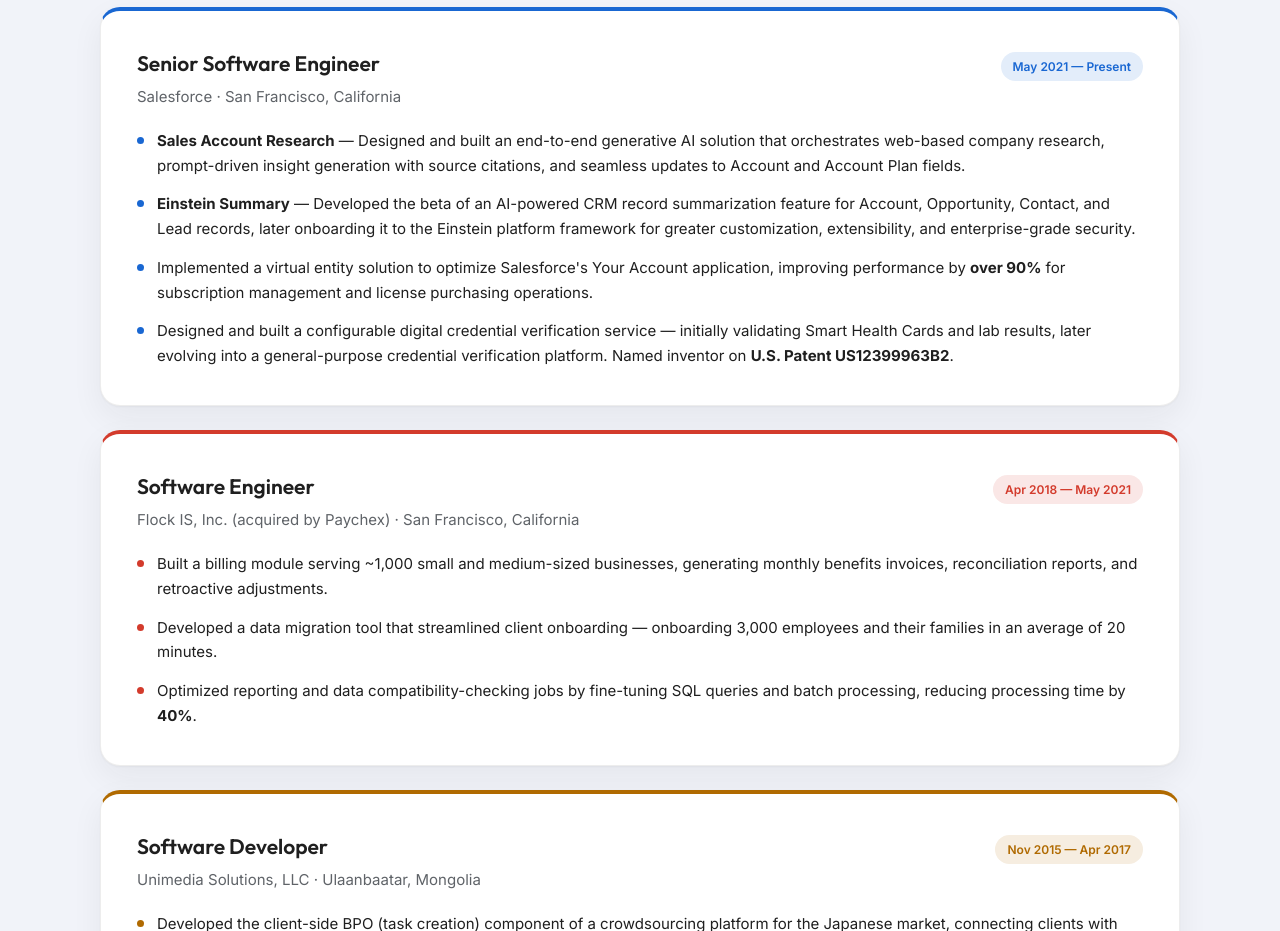
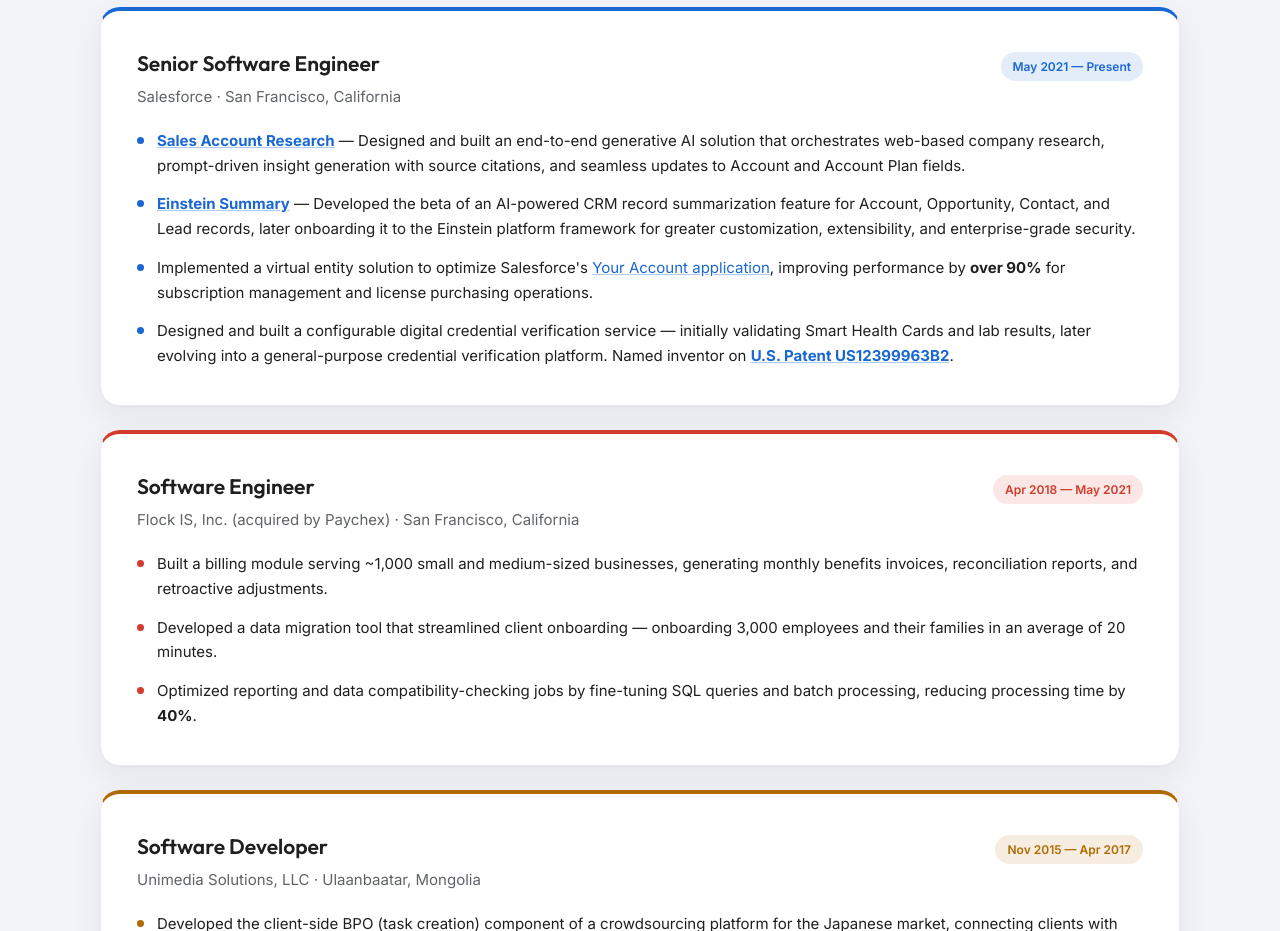
Before and after one commit to ganbaatar11/me, a plain HTML site: page index.html in a window 1280 px wide. Shown: the part 1460-2391 px from the top of the page. Drawn offline with Linux system fonts and the light colour scheme.

Commit message:
Add files via upload

```diff
--- a/index.html
+++ b/index.html
@@ -8,7 +8,7 @@
 <link rel="preconnect" href="https://fonts.googleapis.com">
 <link rel="preconnect" href="https://fonts.gstatic.com" crossorigin>
 <link href="https://fonts.googleapis.com/css2?family=Outfit:wght@400;500;600;700;800&family=Inter:wght@400;500;600;700&display=swap" rel="stylesheet">
-<link rel="stylesheet" href="styles.css?v=1789167250">
+<link rel="stylesheet" href="styles.css?v=1789167866">
 </head>
 <body>
 
@@ -82,10 +82,10 @@
           </div>
           <p class="exp-company">Salesforce · San Francisco, California</p>
           <ul>
-            <li><strong>Sales Account Research</strong> — Designed and built an end-to-end generative AI solution that orchestrates web-based company research, prompt-driven insight generation with source citations, and seamless updates to Account and Account Plan fields.</li>
-            <li><strong>Einstein Summary</strong> — Developed the beta of an AI-powered CRM record summarization feature for Account, Opportunity, Contact, and Lead records, later onboarding it to the Einstein platform framework for greater customization, extensibility, and enterprise-grade security.</li>
-            <li>Implemented a virtual entity solution to optimize Salesforce's Your Account application, improving performance by <strong>over 90%</strong> for subscription management and license purchasing operations.</li>
-            <li>Designed and built a configurable digital credential verification service — initially validating Smart Health Cards and lab results, later evolving into a general-purpose credential verification platform. Named inventor on <strong>U.S. Patent US12399963B2</strong>.</li>
+            <li><strong><a href="https://help.salesforce.com/s/articleView?id=sales.account_research_overview.htm&type=5" target="_blank" rel="noopener">Sales Account Research</a></strong> — Designed and built an end-to-end generative AI solution that orchestrates web-based company research, prompt-driven insight generation with source citations, and seamless updates to Account and Account Plan fields.</li>
+            <li><strong><a href="https://help.salesforce.com/s/articleView?id=ind.einstein_summary.htm&type=5" target="_blank" rel="noopener">Einstein Summary</a></strong> — Developed the beta of an AI-powered CRM record summarization feature for Account, Opportunity, Contact, and Lead records, later onboarding it to the Einstein platform framework for greater customization, extensibility, and enterprise-grade security.</li>
+            <li>Implemented a virtual entity solution to optimize Salesforce's <a href="https://www.salesforce.com/your-account/" target="_blank" rel="noopener">Your Account application</a>, improving performance by <strong>over 90%</strong> for subscription management and license purchasing operations.</li>
+            <li>Designed and built a configurable digital credential verification service — initially validating Smart Health Cards and lab results, later evolving into a general-purpose credential verification platform. Named inventor on <strong><a href="https://patents.google.com/patent/US12399963B2/en?inventor=Ganbaatar+Arslanbaatar" target="_blank" rel="noopener">U.S. Patent US12399963B2</a></strong>.</li>
           </ul>
         </article>
 
@@ -214,6 +214,6 @@
   <p>&copy; 2026 Ganbaatar Arslanbaatar</p>
 </footer>
 
-<script src="script.js?v=1789167250"></script>
+<script src="script.js?v=1789167866"></script>
 </body>
 </html>
```
